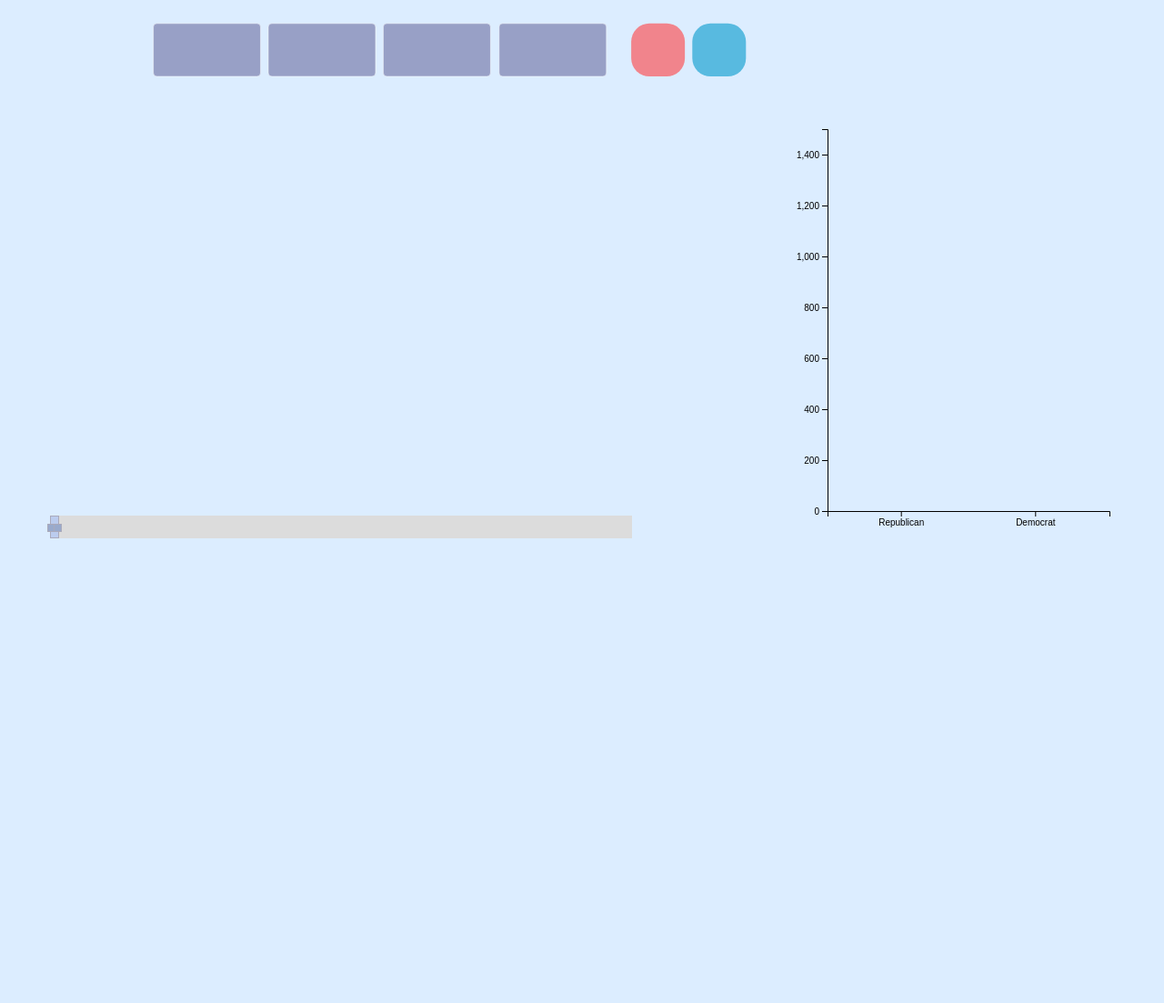
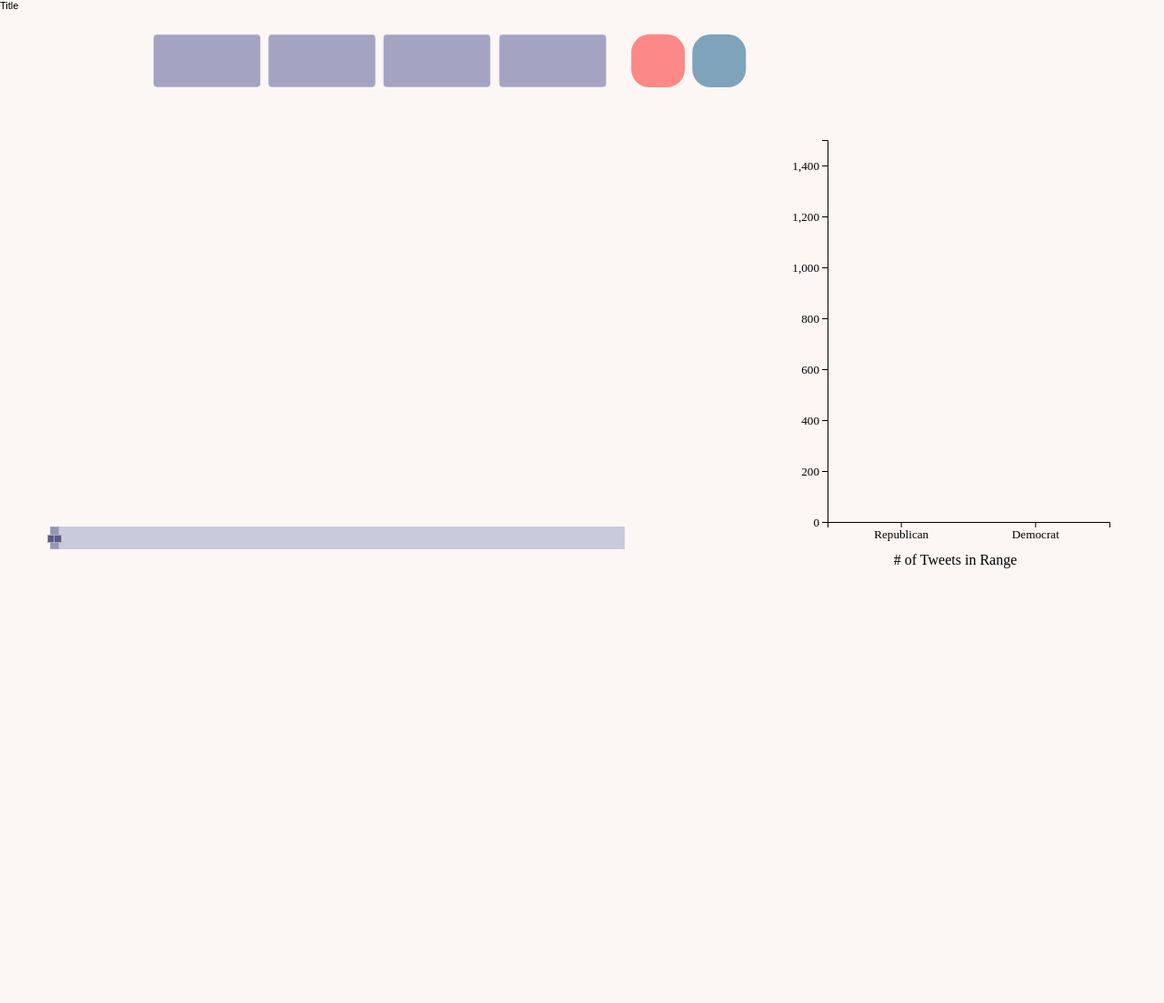
Before and after one commit to kikichan513/gop-vs-dems-tweets, a PHP site: page / in a window 1280 px wide. Shown: the top 1103 px of the page at 91% size. Run offline with PHP 8.4, Linux system fonts and the light colour scheme; some libraries are stand-ins or nearby versions.

Commit message:
changed font and color scheme

```diff
--- a/buttons.js
+++ b/buttons.js
@@ -270,7 +270,7 @@ function drawButtons(w1, h2 ) {
           .attr("y", h / 200 )
           .attr("width", w/ 20)
           .attr("height", h / 20)
-          .style("fill", "#0099cc")
+          .style("fill", "#2D6D95")
           .style("fill-opacity", .6)
           .attr("rx", 20)
           .attr("ry", 20)
--- a/index.html
+++ b/index.html
@@ -12,6 +12,9 @@
 </style>
 <link href="slider/d3RangeSlider.css" rel="stylesheet">
 <link href="style.css" rel="stylesheet">
+<head>
+Title
+</head>
 <body>
 
 
@@ -71,7 +74,7 @@ var yValue = function(d) { return d["Tweet"].length; }, // data -> value
 
 // setup fill colour
 var cValue = function(d) { return d["Party"];},
-    colour =  function(d) { if (d == "Republican"){return "#ff4040"} else {return "#66C7F4"}};
+    colour =  function(d) { if (d == "Republican"){return "#ff4040"} else {return "#2D6D95"}};
 // adds svg to the html dom
 var graphSVG = d3.select("#scatterplot").append("svg")
     .attr("class", "graph")
@@ -137,11 +140,24 @@ barSVG.selectAll(".bar")
 // add the x Axis
 var xAxisHandleForUpdate = barSVG.append("g")
     .attr("class", "barx")
+    .style("font-family", "futura")
+    .style("font-size", "1.2em")
     .attr("transform", "translate(0," + barH + ")")
-    .call(d3.axisBottom(barX));
+    .call(d3.axisBottom(barX))
+    .append("text")
+        .attr("class", "label x-axis-label")
+        .attr("x", w / 3.7)
+        .attr("y", h / 9)
+        .attr("fill", "black")
+        .style("text-anchor", "middle")
+        .style("font-family", "futura")
+        .style("font-size", 16)
+        .text("# of Tweets in Range");
 // add the y Axis
 var yAxisHandleForUpdate = barSVG.append("g")
     .attr("class", "bary")
+    .style("font-family", "futura")
+    .style("font-size", "1.2em")
     .call(d3.axisLeft(barY));
 var xAxis = null;
 var yAxis = null;
@@ -169,6 +185,8 @@ d3.csv("final.csv", function(error, data) {
   // add in x-axis
   graphSVG.append("g")
       .attr("class", "xaxis axis")
+      .style("font-family", "futura")
+      .style("font-size", "1.2em")
       .attr("transform", "translate(0," + h + ")")
       .call(xAxis)
       .append("text")
@@ -177,18 +195,24 @@ d3.csv("final.csv", function(error, data) {
         .attr("y", h / 13)
         .attr("fill", "black")
         .style("text-anchor", "middle")
-        .text("Sentiment");
+        .style("font-family", "futura")
+        .style("font-size", "1.2em")
+        .text("Sentiment")
 
   // Add in y axis
   graphSVG.append("g")
       .attr("class", "yaxis")
+      .style("font-family", "futura")
+      .style("font-size", "1.2em")
       // .attr("fill-opacity", 0)
       .call(yAxis)
       .append("text")
+        .style("font-family", "futura")
+        .style("font-size", "1.2em")
         .attr("class", "label y-axis-label")
         .attr("transform", "rotate(-90)")
         .attr("x", w /2.5 * -1)
-        .attr("y", -30)
+        .attr("y", -35)
         .attr("fill", "black")
         .style("text-anchor", "middle")
         .text("Tweet Length");
--- a/slider/d3RangeSlider.css
+++ b/slider/d3RangeSlider.css
@@ -1,11 +1,11 @@
 .slider-container {
-    background-color: #DCDCDC;
+    background-color: #C9CADC;
 }
 
 .slider {
     position: absolute;
     border: 1px solid #AAB;
-    background: #BCE;
+    background: #9495B9;
     height: 100%;
     width: 50%;
     top: 0px;
@@ -19,7 +19,7 @@
     height: 9px;
     width: 9px;
     border: 1px solid #AAB;
-    background: #9AC;
+    background: #595B83;
 
     /* Support for bootstrap */
     box-sizing: border-box;
--- a/style.css
+++ b/style.css
@@ -1,7 +1,7 @@
 body {
   font: 11px sans-serif;
   z-index: 1;
-  background-color: #DCEDFF;
+  background-color: #FCF6F5;
 
 }
 .xaxis line {
@@ -62,10 +62,11 @@ body {
 
 #slider-container{
   height: 25px;
-  width: 640px;
+  width: 632px;
   position: absolute;
   bottom: 100px;
   left: 55px;
+  /*bottom: 20px;*/
 }
 
 #range-label{
```
